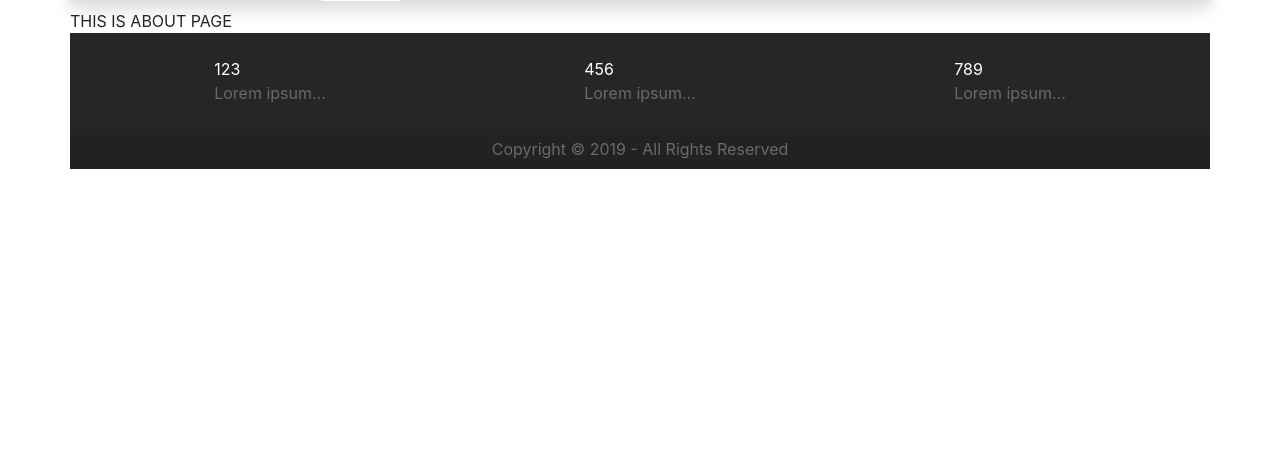
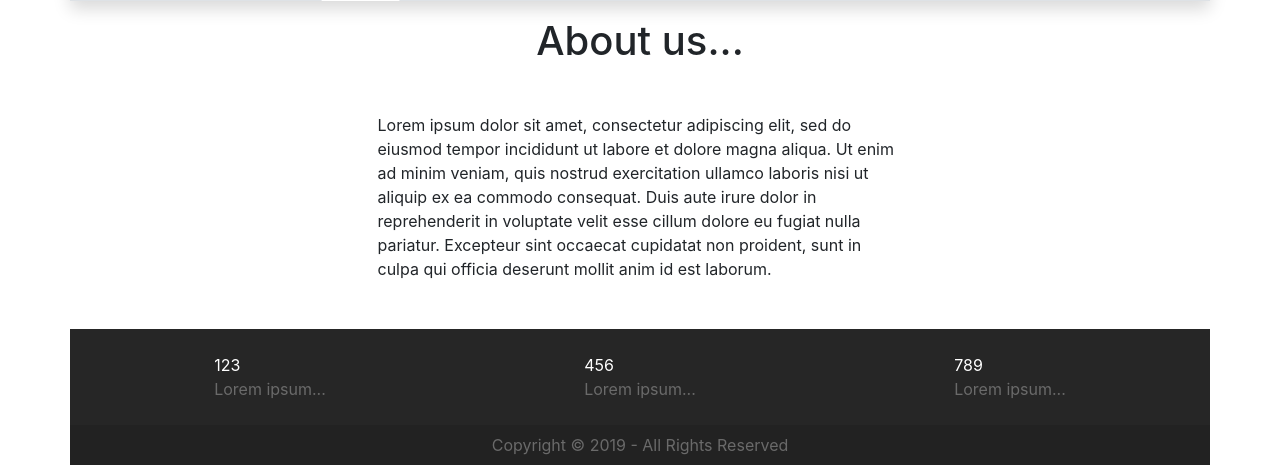
Before and after one commit to Diceon/Parduotuve, a PHP site: page /about in a window 1280 px wide. Shown: the part 355-820 px from the top of the page. Before the commit the page ends 524 px from the top, so only its background shows below. Run offline with PHP 8.4, Linux system fonts and the light colour scheme; data comes from the database, SQL or seed files in the repository; some libraries are stand-ins or nearby versions; some web fonts are replaced.

Commit message:
Updated about page

```diff
--- a/views/about/index.php
+++ b/views/about/index.php
@@ -1,2 +1,7 @@
-THIS IS ABOUT PAGE
-<?php echo $data; ?>
+<div class="container">
+    <h1 class="text-center mt-3">About us...</h1>
+    <p class="mx-auto my-5 col-6">Lorem ipsum dolor sit amet, consectetur adipiscing elit, sed do eiusmod tempor incididunt ut labore et dolore magna aliqua.
+        Ut enim ad minim veniam, quis nostrud exercitation ullamco laboris nisi ut aliquip ex ea commodo consequat. Duis aute irure dolor in reprehenderit in voluptate velit esse cillum dolore eu fugiat nulla pariatur.
+        Excepteur sint occaecat cupidatat non proident, sunt in culpa qui officia deserunt mollit anim id est laborum.
+    </p>
+</div>
```
